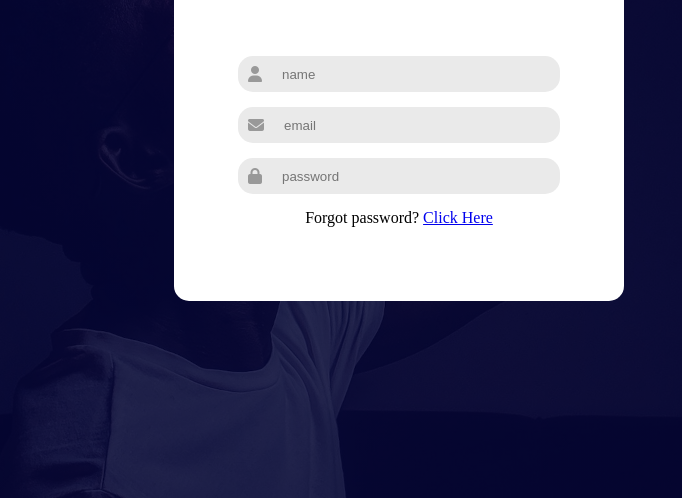
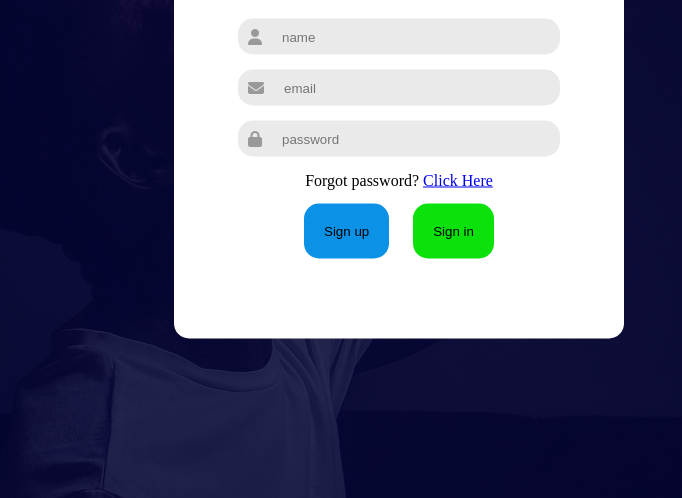
Before and after one commit to Mariuskvaal/SocialMediaPlatform, a plain HTML site: page index.html in a window 1280 px wide. Shown: the part 302-800 px from the top of the page, without its empty margins (241-923 px from the left). Drawn offline with Linux system fonts and the light colour scheme.

Commit message:
update css

```diff
--- a/index.html
+++ b/index.html
@@ -41,6 +41,11 @@
 
                 </div>
 
+                <div class="btn-field">
+                    <button class="button-sign-up"  type="button"> Sign up </button>
+                    <button class="button-sign-in" type="button"> Sign in </button>
+                </div>
+
             </form>
 
 
--- a/style.css
+++ b/style.css
@@ -59,3 +59,18 @@ input{
     margin: 5px;
     color: #999;
 }
+
+.btn-field button{
+    margin: 10px;
+    padding: 20px;
+    border: 0;
+    border-radius: 15px;
+}
+
+.button-sign-in{
+    background-color: rgb(11, 225, 11);
+}
+
+.button-sign-up{
+    background-color: #0b92e6;
+}
```
